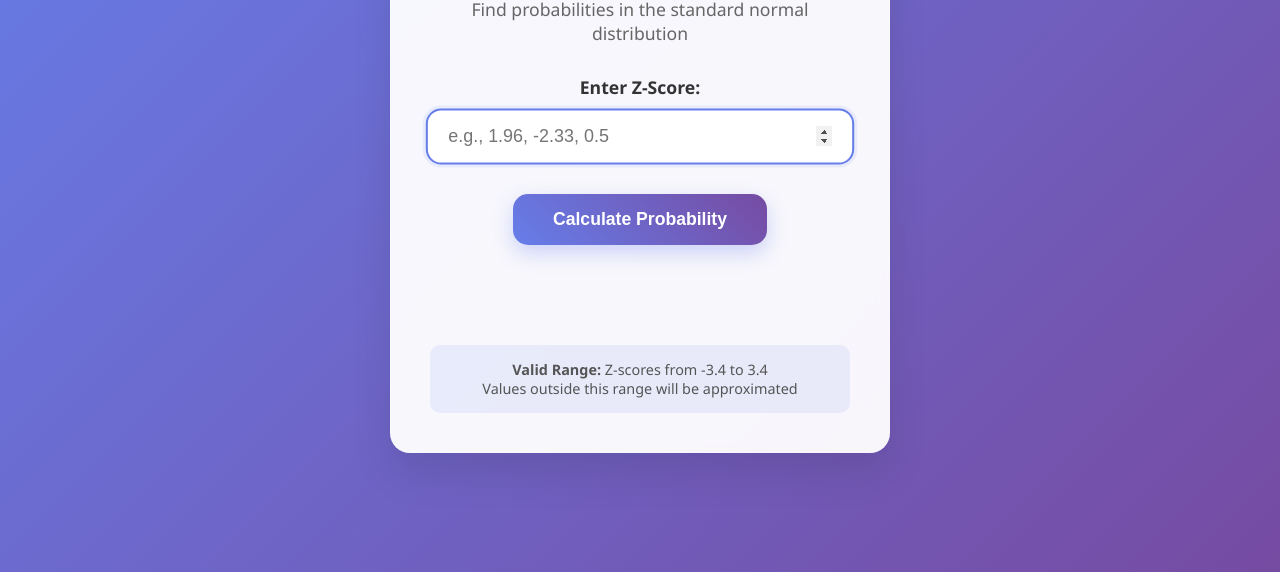
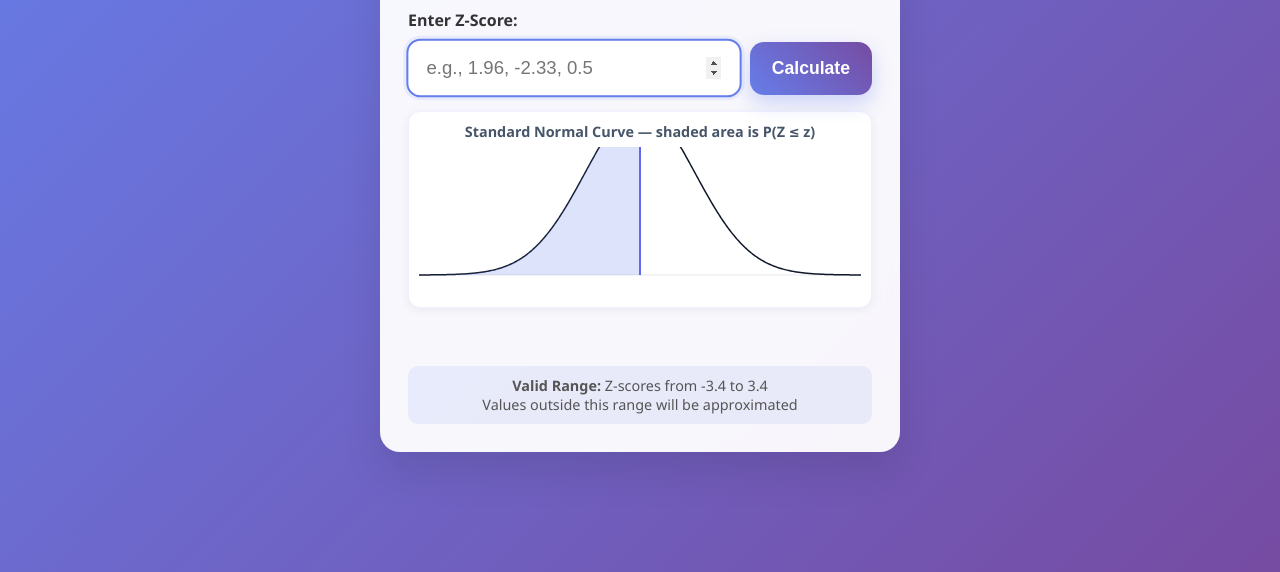
Before and after one commit to nkevin007/winzscore, a plain HTML site: page index.html in a window 1280 px wide. Shown: the part 228-800 px from the top of the page. Drawn offline with Linux system fonts and the light colour scheme.

Commit message:
Update index.html

```diff
--- a/index.html
+++ b/index.html
@@ -1,15 +1,11 @@
 <!DOCTYPE html>
 <html lang="en">
 <head>
-    <meta charset="UTF-8">
-    <meta name="viewport" content="width=device-width, initial-scale=1.0">
+  <meta charset="UTF-8" />
+  <meta name="viewport" content="width=device-width, initial-scale=1" />
   <title>Z-Score Calculator</title>
   <style>
-        * {
-            margin: 0;
-            padding: 0;
-            box-sizing: border-box;
-        }
+    * { margin: 0; padding: 0; box-sizing: border-box; }
 
     body {
       font-family: 'Segoe UI', Tahoma, Geneva, Verdana, sans-serif;
@@ -18,144 +14,118 @@
       display: flex;
       align-items: center;
       justify-content: center;
-            padding: 20px;
+      padding: 16px;
     }
 
     .container {
       background: rgba(255, 255, 255, 0.95);
       backdrop-filter: blur(10px);
       border-radius: 20px;
-            padding: 40px;
+      padding: 28px;
       box-shadow: 0 20px 40px rgba(0, 0, 0, 0.1);
-            max-width: 500px;
       width: 100%;
+      max-width: 520px;
       text-align: center;
       transition: transform 0.3s ease;
     }
-
-        .container:hover {
-            transform: translateY(-5px);
-        }
+    .container:hover { transform: translateY(-5px); }
 
     .title {
       background: linear-gradient(45deg, #667eea, #764ba2);
       -webkit-background-clip: text;
       -webkit-text-fill-color: transparent;
       background-clip: text;
-            font-size: 2.5rem;
-            font-weight: bold;
-            margin-bottom: 10px;
+      font-size: 2.15rem;
+      font-weight: 800;
+      margin-bottom: 6px;
+      letter-spacing: .2px;
+    }
+    .subtitle {
+      color: #666;
+      margin-bottom: 14px;
+      font-size: 1rem;
     }
 
-        .subtitle {
-            color: #666;
-            margin-bottom: 30px;
-            font-size: 1.1rem;
+    /* Input row keeps things compact (above the fold) */
+    .input-group { margin: 8px 0 14px; text-align: left; }
+    label {
+      display: block; margin-bottom: 8px; font-weight: 700; color: #333; font-size: 1rem;
     }
-
-        .input-group {
-            margin-bottom: 30px;
+    .input-row {
+      display: grid; grid-template-columns: 1fr auto; gap: 10px; align-items: center;
     }
-
-        label {
-            display: block;
-            margin-bottom: 10px;
-            font-weight: 600;
-            color: #333;
-            font-size: 1.1rem;
+    input {
+      width: 100%; padding: 16px 18px;
+      border: 2px solid #e1e5e9; border-radius: 14px; font-size: 1.15rem;
+      transition: all 0.2s ease; background: #fff;
     }
-
-        input {
-            width: 100%;
-            padding: 15px 20px;
-            border: 2px solid #e1e5e9;
-            border-radius: 15px;
-            font-size: 1.1rem;
-            transition: all 0.3s ease;
-            background: #fff;
+    input:focus {
+      outline: none; border-color: #667eea;
+      box-shadow: 0 0 0 3px rgba(102,126,234,0.1);
+      transform: scale(1.01);
     }
-
-        input:focus {
-            outline: none;
-            border-color: #667eea;
-            box-shadow: 0 0 0 3px rgba(102, 126, 234, 0.1);
-            transform: scale(1.02);
-        }
-
     .calculate-btn {
       background: linear-gradient(45deg, #667eea, #764ba2);
-            color: white;
-            border: none;
-            padding: 15px 40px;
-            border-radius: 15px;
-            font-size: 1.1rem;
-            font-weight: 600;
-            cursor: pointer;
-            transition: all 0.3s ease;
+      color: #fff; border: none; padding: 16px 22px; border-radius: 14px;
+      font-size: 1.1rem; font-weight: 700; cursor: pointer;
+      transition: all 0.2s ease;
       box-shadow: 0 8px 20px rgba(102, 126, 234, 0.3);
+      white-space: nowrap;
     }
+    .calculate-btn:hover { transform: translateY(-1px); box-shadow: 0 12px 25px rgba(102,126,234,0.4); }
+    .calculate-btn:active { transform: translateY(0); }
+    @keyframes pulse { 0%{transform:scale(1)} 50%{transform:scale(1.05)} 100%{transform:scale(1)} }
+    .pulse { animation: pulse 0.6s ease-in-out; }
 
-        .calculate-btn:hover {
-            transform: translateY(-2px);
-            box-shadow: 0 12px 25px rgba(102, 126, 234, 0.4);
+    /* Canvas panel (mini bell-curve) */
+    .curve-wrap {
+      margin: 8px 0 10px;
+      background: #fff;
+      border: 1px solid #eef2ff;
+      border-radius: 12px;
+      padding: 10px;
+      box-shadow: inset 0 1px 0 #fff, 0 2px 10px rgba(16,24,40,0.06);
     }
-
-        .calculate-btn:active {
-            transform: translateY(0);
+    .curve-title {
+      font-size: 0.9rem; color: #475569; margin-bottom: 6px; font-weight: 600;
     }
+    canvas { width: 100%; height: 150px; display: block; }
 
     .result {
-            margin-top: 30px;
-            padding: 25px;
+      margin-top: 12px;
+      padding: 18px;
       background: linear-gradient(135deg, #f093fb 0%, #f5576c 100%);
       border-radius: 15px;
       color: white;
-            font-size: 1.2rem;
+      font-size: 1.05rem;
       font-weight: 600;
       opacity: 0;
-            transform: translateY(20px);
-            transition: all 0.5s ease;
+      transform: translateY(10px);
+      transition: all 0.35s ease;
+    }
+    .result.show { opacity: 1; transform: translateY(0); }
+    .error { background: linear-gradient(135deg, #ff7b7b 0%, #ff416c 100%); }
+    .probability-value {
+      font-size: 1.6rem; font-weight: 800; margin: 6px 0; text-shadow: 0 2px 4px rgba(0,0,0,0.1);
+    }
+    .explanation { margin-top: 8px; font-size: .95rem; opacity: .95; }
+
+    .range-info {
+      margin-top: 10px; padding: 10px;
+      background: rgba(102,126,234,0.1); border-radius: 10px; color: #555; font-size: 0.9rem;
     }
 
-        .result.show {
-            opacity: 1;
-            transform: translateY(0);
-        }
-
-        .error {
-            background: linear-gradient(135deg, #ff7b7b 0%, #ff416c 100%);
-        }
-
-        .probability-value {
-            font-size: 2rem;
-            font-weight: bold;
-            margin: 10px 0;
-            text-shadow: 0 2px 4px rgba(0, 0, 0, 0.1);
-        }
-
-        .explanation {
-            margin-top: 15px;
-            font-size: 0.95rem;
-            opacity: 0.9;
-        }
-
-        .range-info {
-            margin-top: 20px;
-            padding: 15px;
-            background: rgba(102, 126, 234, 0.1);
-            border-radius: 10px;
-            color: #555;
-            font-size: 0.9rem;
-        }
-
-        @keyframes pulse {
-            0% { transform: scale(1); }
-            50% { transform: scale(1.05); }
-            100% { transform: scale(1); }
-        }
-
-        .pulse {
-            animation: pulse 0.6s ease-in-out;
+    /* Mobile polish: keep above the fold & bigger tap targets */
+    @media (max-width: 480px) {
+      .container { padding: 18px; border-radius: 16px; }
+      .title { font-size: 1.8rem; }
+      .subtitle { font-size: .95rem; margin-bottom: 10px; }
+      label { font-size: 1rem; margin-bottom: 6px; }
+      input { padding: 16px; font-size: 1.2rem; }
+      .calculate-btn { padding: 16px 18px; font-size: 1.1rem; }
+      canvas { height: 120px; }
+      .result { font-size: 1rem; padding: 14px; }
+      .probability-value { font-size: 1.4rem; }
     }
   </style>
 </head>
@@ -166,21 +136,28 @@
 
     <div class="input-group">
       <label for="zscore">Enter Z-Score:</label>
-            <input type="number" id="zscore" step="0.1" placeholder="e.g., 1.96, -2.33, 0.5" />
+      <div class="input-row">
+        <input type="number" id="zscore" step="0.1" inputmode="decimal" placeholder="e.g., 1.96, -2.33, 0.5" />
+        <button class="calculate-btn" id="calcBtn">Calculate</button>
+      </div>
     </div>
 
-        <button class="calculate-btn" onclick="calculateProbability()">Calculate Probability</button>
+    <!-- Mini bell-curve with left-of-z shading -->
+    <div class="curve-wrap">
+      <div class="curve-title">Standard Normal Curve — shaded area is P(Z ≤ z)</div>
+      <canvas id="curve" width="560" height="160" aria-hidden="true"></canvas>
+    </div>
 
-        <div id="result" class="result"></div>
+    <div id="result" class="result" aria-live="polite"></div>
 
     <div class="range-info">
-            <strong>Valid Range:</strong> Z-scores from -3.4 to 3.4<br>
+      <strong>Valid Range:</strong> Z-scores from -3.4 to 3.4<br />
       Values outside this range will be approximated
     </div>
   </div>
 
   <script>
-        // Z-table data from the provided document
+    // Z-table data from the provided document (0.00 column only)
     const zTable = {
       '-3.4': 0.0003, '-3.3': 0.0005, '-3.2': 0.0007, '-3.1': 0.001, '-3.0': 0.0013,
       '-2.9': 0.0019, '-2.8': 0.0026, '-2.7': 0.0035, '-2.6': 0.0047, '-2.5': 0.0062,
@@ -198,10 +175,7 @@
       '3.1': 0.9990, '3.2': 0.9993, '3.3': 0.9995, '3.4': 0.9997
     };
 
-        function roundToNearestTenth(num) {
-            return Math.round(num * 10) / 10;
-        }
-
+    function roundToNearestTenth(num) { return Math.round(num * 10) / 10; }
     function interpolate(z1, p1, z2, p2, target) {
       const ratio = (target - z1) / (z2 - z1);
       return p1 + ratio * (p2 - p1);
@@ -211,39 +185,113 @@
       const rounded = roundToNearestTenth(zScore);
       const key = rounded.toFixed(1);
 
-            // Direct lookup if exact match
-            if (zTable[key] !== undefined) {
-                return zTable[key];
-            }
-
-            // Handle extreme values
+      if (zTable[key] !== undefined) return zTable[key]; // direct match
       if (zScore <= -3.4) return 0.0003;
       if (zScore >= 3.4) return 0.9997;
 
-            // Interpolation for values between table entries
       const lowerZ = Math.floor(zScore * 10) / 10;
       const upperZ = lowerZ + 0.1;
-
       const lowerKey = lowerZ.toFixed(1);
       const upperKey = upperZ.toFixed(1);
 
       if (zTable[lowerKey] !== undefined && zTable[upperKey] !== undefined) {
         return interpolate(lowerZ, zTable[lowerKey], upperZ, zTable[upperKey], zScore);
       }
-
       return null;
     }
 
+    // ---- Mini bell-curve drawing (shade left of z) ----
+    const canvas = document.getElementById('curve');
+    const ctx = canvas.getContext('2d');
+
+    function pdf(x) { return Math.exp(-x*x/2) / Math.sqrt(2*Math.PI); }
+    // map x in [-4,4] to canvas X pixels
+    function xToPx(x) { const W = canvas.width; return (x + 4) / 8 * W; }
+    function yToPx(y) {
+      const H = canvas.height;
+      const baseline = H - 22;          // baseline near bottom
+      const scale = H * 2.8;            // vertical scale factor
+      return baseline - y * scale;
+    }
+
+    function drawCurve(z) {
+      const W = canvas.width, H = canvas.height;
+      ctx.clearRect(0, 0, W, H);
+
+      // axis baseline
+      ctx.strokeStyle = '#e5e7eb';
+      ctx.lineWidth = 1;
+      ctx.beginPath();
+      ctx.moveTo(10, H - 22);
+      ctx.lineTo(W - 10, H - 22);
+      ctx.stroke();
+
+      // normal curve path
+      ctx.beginPath();
+      for (let i = 0; i <= W; i++) {
+        const x = (i / W) * 8 - 4; // -4..4
+        const y = pdf(x);
+        const yPx = yToPx(y);
+        if (i === 0) ctx.moveTo(i, yPx); else ctx.lineTo(i, yPx);
+      }
+      ctx.strokeStyle = '#0f172a';
+      ctx.lineWidth = 1.5;
+      ctx.stroke();
+
+      // Shade area left of z
+      const zx = xToPx(Math.max(-4, Math.min(4, z)));
+      ctx.save();
+      ctx.beginPath();
+      ctx.rect(0, 0, Math.max(0, Math.min(W, zx)), H);
+      ctx.clip();
+
+      ctx.beginPath();
+      for (let i = 0; i <= W; i++) {
+        const x = (i / W) * 8 - 4;
+        const y = pdf(x);
+        const yPx = yToPx(y);
+        if (i === 0) ctx.moveTo(i, yPx); else ctx.lineTo(i, yPx);
+      }
+      ctx.lineTo(0, H - 22);
+      ctx.closePath();
+      ctx.fillStyle = 'rgba(102,126,234,0.22)'; // soft blue, matches theme
+      ctx.fill();
+      ctx.restore();
+
+      // z marker line
+      ctx.beginPath();
+      ctx.moveTo(zx, H - 22);
+      ctx.lineTo(zx, yToPx(pdf(Math.max(-4, Math.min(4, z)))));
+      ctx.strokeStyle = '#6366f1';
+      ctx.lineWidth = 2;
+      ctx.stroke();
+    }
+
+    function resizeCanvas() {
+      // Make canvas crisp on high-DPI and responsive
+      const cssWidth = canvas.clientWidth;
+      const cssHeight = canvas.clientHeight;
+      const dpr = window.devicePixelRatio || 1;
+      canvas.width = Math.round(cssWidth * dpr);
+      canvas.height = Math.round(cssHeight * dpr);
+      ctx.setTransform(dpr, 0, 0, dpr, 0, 0); // scale drawing to CSS pixels
+      // Redraw using current z
+      const zVal = parseFloat(document.getElementById('zscore').value.replace(',', '.'));
+      drawCurve(isFinite(zVal) ? zVal : 0);
+    }
+
+    // ---- UI logic ----
+    const resultDiv = document.getElementById('result');
+    const input = document.getElementById('zscore');
+    const button = document.getElementById('calcBtn');
+
     function calculateProbability() {
-            const input = document.getElementById('zscore');
-            const resultDiv = document.getElementById('result');
-            const zScore = parseFloat(input.value);
+      // pulse animation
+      button.classList.add('pulse');
+      setTimeout(() => button.classList.remove('pulse'), 600);
 
-            // Add pulse animation to button
-            document.querySelector('.calculate-btn').classList.add('pulse');
-            setTimeout(() => {
-                document.querySelector('.calculate-btn').classList.remove('pulse');
-            }, 600);
+      const raw = input.value.replace(',', '.');
+      const zScore = parseFloat(raw);
 
       if (isNaN(zScore)) {
         resultDiv.className = 'result error show';
@@ -251,17 +299,18 @@
           <div class="probability-value">⚠️</div>
           <div>Please enter a valid number</div>
         `;
+        drawCurve(0);
         return;
       }
 
       const probability = findProbability(zScore);
-
       if (probability === null) {
         resultDiv.className = 'result error show';
         resultDiv.innerHTML = `
           <div class="probability-value">❌</div>
           <div>Unable to calculate probability for this Z-score</div>
         `;
+        drawCurve(0);
         return;
       }
 
@@ -272,25 +321,36 @@
       resultDiv.innerHTML = `
         <div class="probability-value">P(Z ≤ ${zScore}) = ${probability.toFixed(4)}</div>
         <div class="explanation">
-                    This means ${percentage}% of the area under the standard normal curve lies to the left of Z = ${zScore}
+          This means ${percentage}% of the area under the standard normal curve lies to the left of Z = ${zScore}.
         </div>
         <div class="explanation" style="margin-top: 10px;">
           <strong>Area to the right:</strong> ${complementPercentage}%
         </div>
       `;
+
+      drawCurve(zScore);
     }
 
-        // Allow Enter key to calculate
-        document.getElementById('zscore').addEventListener('keypress', function(e) {
-            if (e.key === 'Enter') {
-                calculateProbability();
-            }
+    // Recalculate & redraw on Enter
+    input.addEventListener('keydown', (e) => { if (e.key === 'Enter') calculateProbability(); });
+
+    // Live redraw of shading while typing (without changing result text)
+    input.addEventListener('input', () => {
+      const val = parseFloat(input.value.replace(',', '.'));
+      drawCurve(isFinite(val) ? val : 0);
     });
 
-        // Auto-focus input on load
-        window.addEventListener('load', function() {
-            document.getElementById('zscore').focus();
+    button.addEventListener('click', calculateProbability);
+
+    // Auto-focus and initial draw
+    window.addEventListener('load', () => {
+      input.focus();
+      resizeCanvas();
+      drawCurve(0);
     });
+
+    // Handle responsive canvas
+    window.addEventListener('resize', resizeCanvas);
   </script>
 </body>
 </html>
```
Lines whose indentation alone changed are shown as unchanged.
